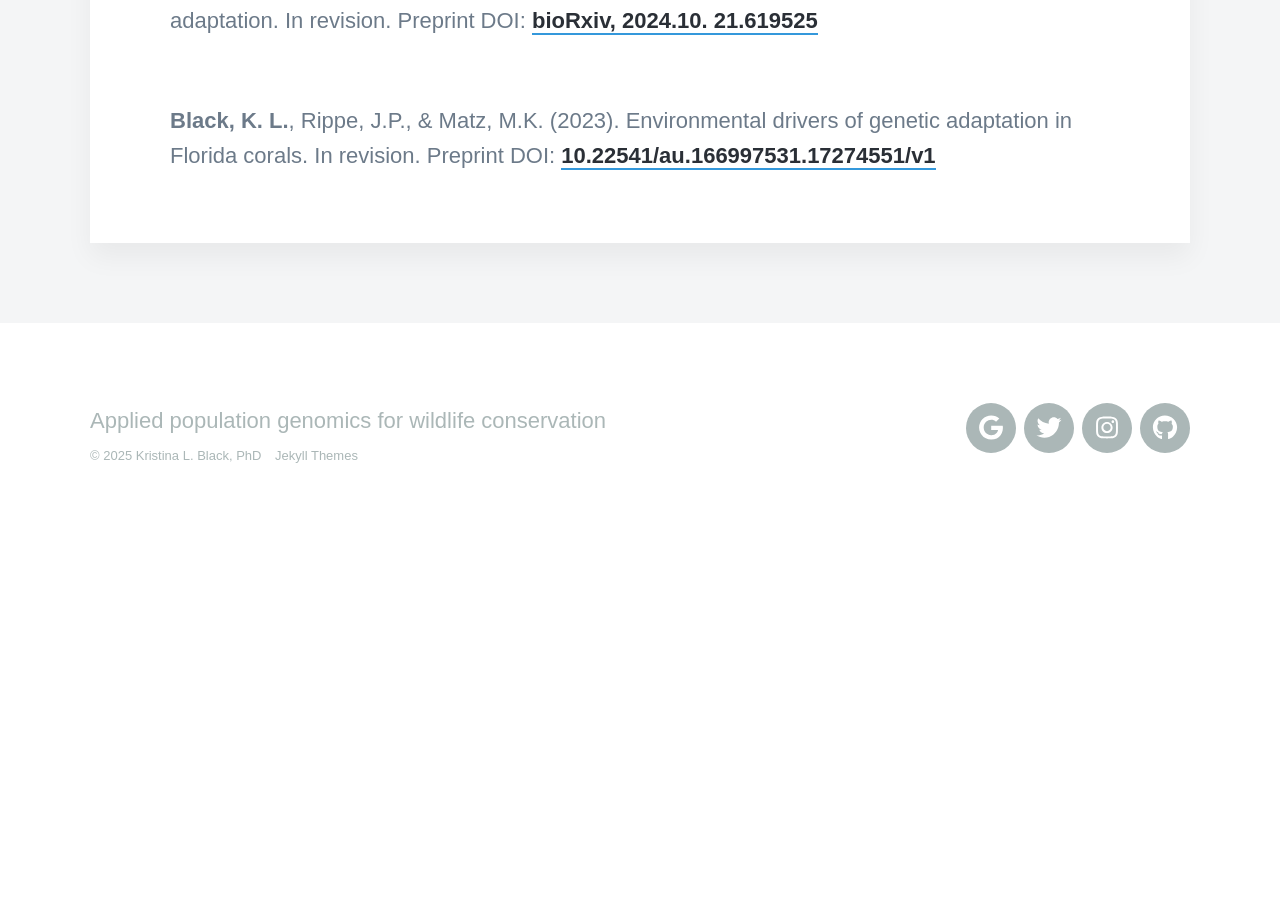
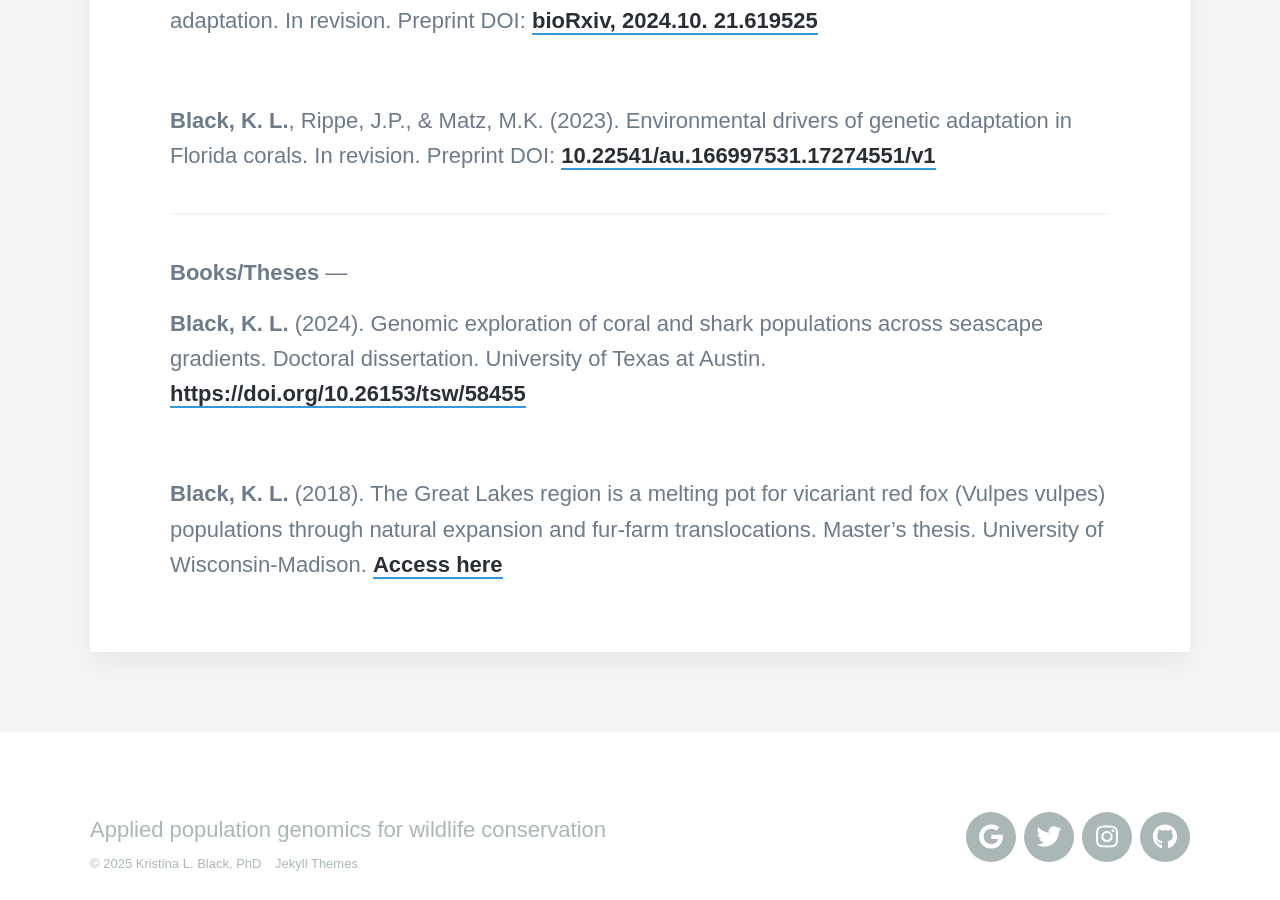
Before and after one commit to kristinaleilani/kristinaleilani.github.io, a Jekyll site: the page built from _pages/publications.md, in a window 1280 px wide and 900 px high, scrolled down 2359 px. Built offline with Jekyll 4.4.1, drawn with Linux system fonts in a browser that asks for light colours; nearby versions of some CDN libraries; some web fonts are replaced; before the commit the page ends 2901 px from its top, so only the background shows below that.

Commit message:
Update publications.md

```diff
--- a/_pages/publications.md
+++ b/_pages/publications.md
@@ -67,3 +67,18 @@ Preprint DOI: [bioRxiv, 2024.10. 21.619525](https://www.biorxiv.org/content/10.1
 **Black, K. L.**, Rippe, J.P., & Matz, M.K. (2023).
 Environmental drivers of genetic adaptation in Florida corals. In revision.
 Preprint DOI: [10.22541/au.166997531.17274551/v1](https://www.authorea.com/doi/full/10.22541/au.166997531.17274551/v1)
+
+
+
+
+---
+**Books/Theses**
+---
+
+**Black, K. L.** (2024).
+Genomic exploration of coral and shark populations across seascape gradients. Doctoral dissertation. University of Texas at Austin. [https://doi.org/10.26153/tsw/58455](https://doi.org/10.26153/tsw/58455)
+
+<p>&nbsp;</p>
+
+**Black, K. L.** (2018).
+The Great Lakes region is a melting pot for vicariant red fox (Vulpes vulpes) populations through natural expansion and fur-farm translocations. Master's thesis. University of Wisconsin-Madison. [Access here](https://search.library.wisc.edu/catalog/9912460079102121)
```
